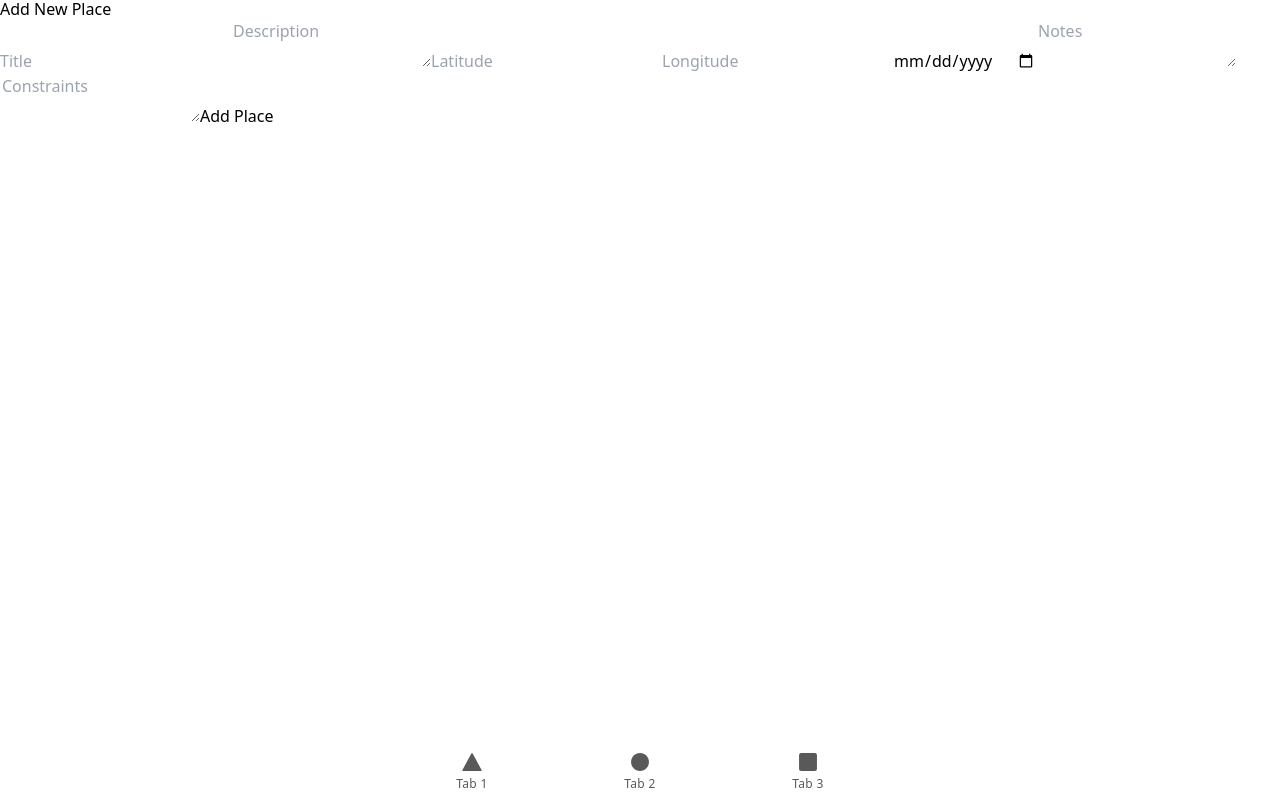
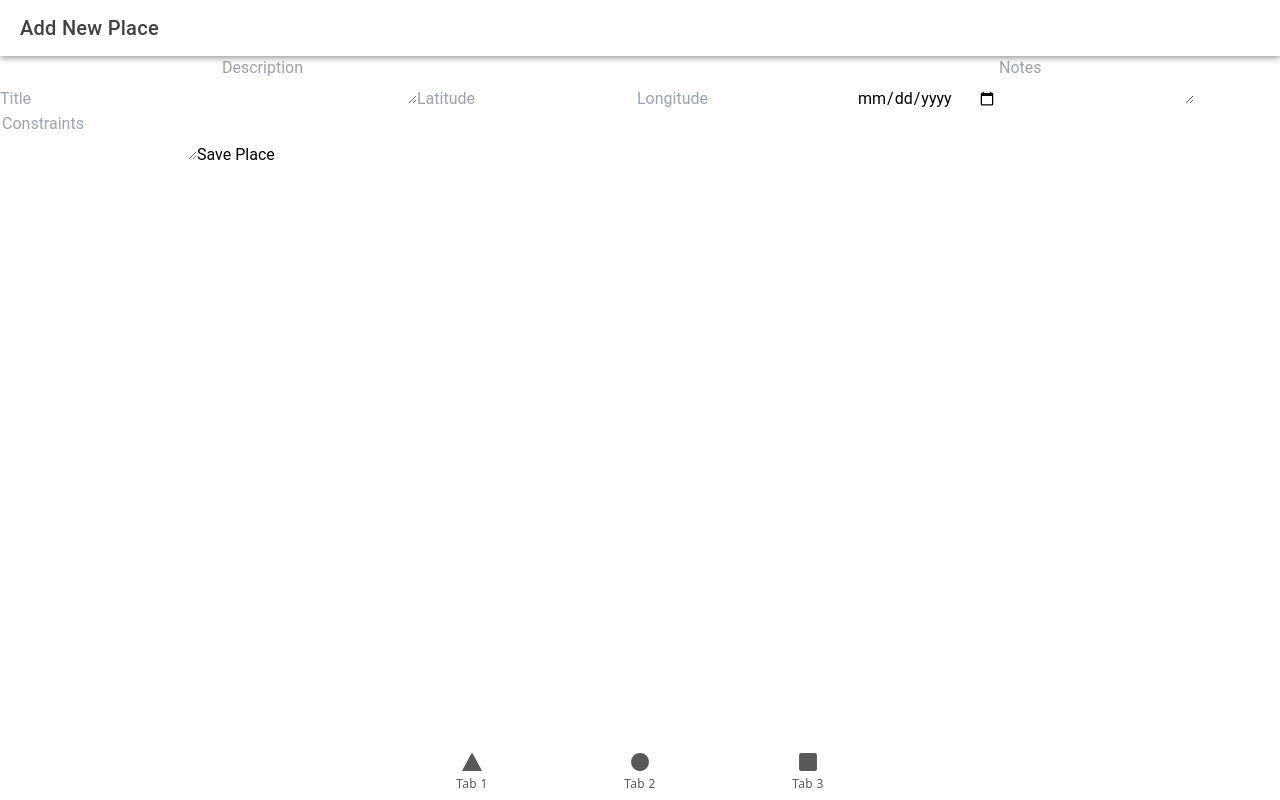
Before and after one commit to gatthias/travel-planner, a React (Vite) app in the folder client/: page /add-place in a window 1280 px wide. Built offline with nearby package versions, Linux system fonts and the light colour scheme.

Commit message:
Add basic editing capabilities

```diff
--- a/client/src/App.tsx
+++ b/client/src/App.tsx
@@ -14,6 +14,10 @@ import { ellipse, square, triangle } from 'ionicons/icons';
 import Tab1 from './pages/Tab1';
 import Tab2 from './pages/Tab2';
 import Tab3 from './pages/Tab3';
+import AddPlace from './pages/AddPlace';
+import EditPlace from './pages/EditPlace';
+import { useEffect, useState } from 'react';
+import { Place } from './models/Place';
 
 /* Core CSS required for Ionic components to work properly */
 import '@ionic/react/css/core.css';
@@ -44,9 +48,6 @@ import '@ionic/react/css/palettes/dark.system.css';
 
 /* Theme variables */
 import './theme/variables.css';
-import AddPlace from './pages/AddPlace';
-import { useEffect, useState } from 'react';
-import { Place } from './models/Place';
 
 setupIonicReact();
 
@@ -58,6 +59,16 @@ const App: React.FC = () => {
     localStorage.setItem('places', JSON.stringify([...places, newPlace]));
   };
 
+  const handleUpdatePlace = (updatedPlace: Place) => {
+    const newPlaces = places.map((place) => {
+      if (place.id === updatedPlace.id) {
+        return updatedPlace;
+      }
+      return place;
+    });
+    setPlaces(newPlaces);
+    localStorage.setItem('places', JSON.stringify(newPlaces));
+  };
   useEffect(() => {
     const storedPlaces = localStorage.getItem('places');
     if (storedPlaces) {
@@ -75,6 +86,9 @@ const App: React.FC = () => {
           </Route>
           <Route exact path="/add-place">
             <AddPlace onAddPlace={handleAddPlace} />
+          </Route>
+          <Route path="/edit/:id">
+            <EditPlace onUpdatePlace={handleUpdatePlace} />
           </Route>
           <Route exact path="/tab2">
             <Tab2 />
--- a/client/src/components/AddPlaceForm.tsx
+++ b/client/src/components/AddPlaceForm.tsx
@@ -1,23 +1,25 @@
-import React, { useState } from 'react';
+import React, { useState, useEffect } from 'react';
 import { Place } from '../models/Place';
+import crypto from 'crypto';
 
 interface AddPlaceFormProps {
   onAddPlace: (place: Place) => void;
+  initialPlace?: Place;
 }
 
-const AddPlaceForm: React.FC<AddPlaceFormProps> = ({ onAddPlace }) => {
-  const [title, setTitle] = useState('');
-  const [description, setDescription] = useState('');
-  const [latitude, setLatitude] = useState('');
-  const [longitude, setLongitude] = useState('');
-  const [date, setDate] = useState<Date | null>(null);
-  const [notes, setNotes] = useState('');
-  const [constraints, setConstraints] = useState('');
+const AddPlaceForm: React.FC<AddPlaceFormProps> = ({ onAddPlace, initialPlace }) => {
+  const [title, setTitle] = useState(initialPlace?.title || '');
+  const [description, setDescription] = useState(initialPlace?.description || '');
+  const [latitude, setLatitude] = useState((initialPlace?.coordinates.latitude || '').toString());
+  const [longitude, setLongitude] = useState((initialPlace?.coordinates.longitude || '').toString());
+  const [date, setDate] = useState(initialPlace?.date || null);
+  const [notes, setNotes] = useState(initialPlace?.notes || '');
+  const [constraints, setConstraints] = useState(initialPlace?.constraints || '');
 
   const handleSubmit = (e: React.FormEvent) => {
     e.preventDefault();
     const newPlace: Place = {
-      id: crypto.randomUUID(),
+      id: initialPlace ? initialPlace.id : crypto.randomUUID(),
       title,
       description,
       coordinates: {
@@ -44,10 +46,10 @@ const AddPlaceForm: React.FC<AddPlaceFormProps> = ({ onAddPlace }) => {
       <textarea value={description} onChange={(e) => setDescription(e.target.value)} placeholder="Description" />
       <input type="text" value={latitude} onChange={(e) => setLatitude(e.target.value)} placeholder="Latitude" />
       <input type="text" value={longitude} onChange={(e) => setLongitude(e.target.value)} placeholder="Longitude" />
-      <input type="date" value={date ? date.toISOString().slice(0, 10) : ''} onChange={(e) => setDate(new Date(e.target.value))} />
+      <input type="date" value={date ? new Date(date).toISOString().slice(0, 10) : ''} onChange={(e) => setDate(new Date(e.target.value))} />
       <textarea value={notes} onChange={(e) => setNotes(e.target.value)} placeholder="Notes" />
       <textarea value={constraints} onChange={(e) => setConstraints(e.target.value)} placeholder="Constraints" />
-      <button type="submit">Add Place</button>
+      <button type="submit">Save Place</button>
     </form>
   );
 };
--- /dev/null
+++ b/client/src/components/PlaceItem.tsx
@@ -0,0 +1,25 @@
+import React from 'react';
+import { Place } from '../models/Place';
+import { IonItem, IonLabel, IonButton } from '@ionic/react';
+
+interface PlaceItemProps {
+  place: Place;
+}
+
+const PlaceItem: React.FC<PlaceItemProps> = ({ place }) => {
+  return (
+    <IonItem>
+      <IonLabel>
+        <h3>{place.title}</h3>
+        <p>{place.description}</p>
+        <p>Coordinates: {place.coordinates.latitude}, {place.coordinates.longitude}</p>
+        <p>Date: {place.date ? new Date(place.date).toDateString() : 'N/A'}</p>
+        <p>Notes: {place.notes}</p>
+        <p>Constraints: {place.constraints}</p>
+      </IonLabel>
+      <IonButton routerLink={`/edit/${place.id}`}>Edit</IonButton>
+    </IonItem>
+  );
+};
+
+export default PlaceItem;
--- a/client/src/pages/AddPlace.tsx
+++ b/client/src/pages/AddPlace.tsx
@@ -1,6 +1,7 @@
 import React from 'react';
 import AddPlaceForm from '../components/AddPlaceForm';
 import { Place } from '../models/Place';
+import { IonPage, IonBackButton, IonHeader, IonToolbar, IonTitle, IonContent } from '@ionic/react';
 
 interface AddPlacePageProps {
   onAddPlace: (place: Place) => void;
@@ -8,10 +9,19 @@ interface AddPlacePageProps {
 
 const AddPlace: React.FC<AddPlacePageProps> = ({ onAddPlace }) => {
   return (
-    <div>
-      <h1>Add New Place</h1>
-      <AddPlaceForm onAddPlace={onAddPlace} />
-    </div>
+    <IonPage>
+      <IonHeader>
+        <IonToolbar>
+          <IonBackButton />
+          <IonTitle>Add New Place</IonTitle>
+        </IonToolbar>
+      </IonHeader>
+      <IonContent fullscreen>
+        <div>
+          <AddPlaceForm onAddPlace={onAddPlace} />
+        </div>
+      </IonContent>
+    </IonPage>
   );
 };
 
--- /dev/null
+++ b/client/src/pages/EditPlace.tsx
@@ -0,0 +1,48 @@
+import React, { useState, useEffect } from 'react';
+import { Place } from '../models/Place';
+import { useParams } from 'react-router-dom';
+import AddPlaceForm from '../components/AddPlaceForm';
+import { IonPage, IonHeader, IonToolbar, IonTitle, IonBackButton, IonContent } from '@ionic/react';
+import { useLocation } from 'react-router-dom';
+
+interface EditPlaceProps {
+  onUpdatePlace: (place: Place) => void;
+}
+
+const EditPlace: React.FC<EditPlaceProps> = ({ onUpdatePlace }) => {
+  const { id } = useParams<{ id: string }>();
+  const [place, setPlace] = useState<Place | null>(null);
+  useEffect(() => {
+    const storedPlaces = localStorage.getItem('places');
+    if (storedPlaces) {
+      const places = JSON.parse(storedPlaces);
+      const foundPlace = places.find((p: Place) => p.id === id);
+      setPlace(foundPlace);
+    }
+  }, [id]);
+
+  const handleUpdatePlace = (updatedPlace: Place) => {
+    onUpdatePlace(updatedPlace);
+  };
+
+  return (
+    <IonPage>
+      <IonHeader>
+        <IonToolbar>
+          <IonBackButton />
+          <IonTitle>Edit Place</IonTitle>
+        </IonToolbar>
+      </IonHeader>
+      <IonContent fullscreen>
+        {
+          !place && <h1>Loading...</h1>
+        }
+        {
+          place && <AddPlaceForm onAddPlace={handleUpdatePlace} initialPlace={place} />
+        }
+      </IonContent>
+    </IonPage>
+  );
+};
+
+export default EditPlace;
--- a/client/src/pages/Tab1.tsx
+++ b/client/src/pages/Tab1.tsx
@@ -1,7 +1,8 @@
 import React from 'react';
 import { Place } from '../models/Place';
-import { IonList, IonItem, IonLabel, IonFab, IonFabButton, IonIcon } from '@ionic/react';
+import { IonList, IonFab, IonFabButton, IonIcon, IonPage, IonHeader, IonToolbar, IonTitle, IonContent } from '@ionic/react';
 import { addCircleOutline } from 'ionicons/icons';
+import PlaceItem from '../components/PlaceItem';
 
 interface Tab1Props {
   places: Place[];
@@ -9,29 +10,27 @@ interface Tab1Props {
 
 const Tab1: React.FC<Tab1Props> = ({ places }) => {
   return (
-    <div>
+    <IonPage>
+        <IonHeader>
+          <IonToolbar>
+            <IonTitle>Places</IonTitle>
+          </IonToolbar>
+        </IonHeader>
+        <IonContent fullscreen>
           <h1>Travel Planner</h1>
-      <h2>Places</h2>
           <IonList>
             {places.map((place) => (
-          <IonItem key={place.id}>
-            <IonLabel>
-              <h3>{place.title}</h3>
-              <p>{place.description}</p>
-              <p>Coordinates: {place.coordinates.latitude}, {place.coordinates.longitude}</p>
-              <p>Date: {place.date ? new Date(place.date).toDateString() : 'N/A'}</p>
-              <p>Notes: {place.notes}</p>
-              <p>Constraints: {place.constraints}</p>
-            </IonLabel>
-          </IonItem>
+              <PlaceItem place={place} key={place.id} />
             ))}
           </IonList>
+        </IonContent>
+
         <IonFab vertical="bottom" horizontal="end" slot="fixed">
-        <IonFabButton href="/add-place">
+          <IonFabButton routerLink="/add-place">
             <IonIcon icon={addCircleOutline} />
           </IonFabButton>
         </IonFab>
-    </div>
+    </IonPage>
   );
 };
 
```
Lines whose indentation alone changed are shown as unchanged.
